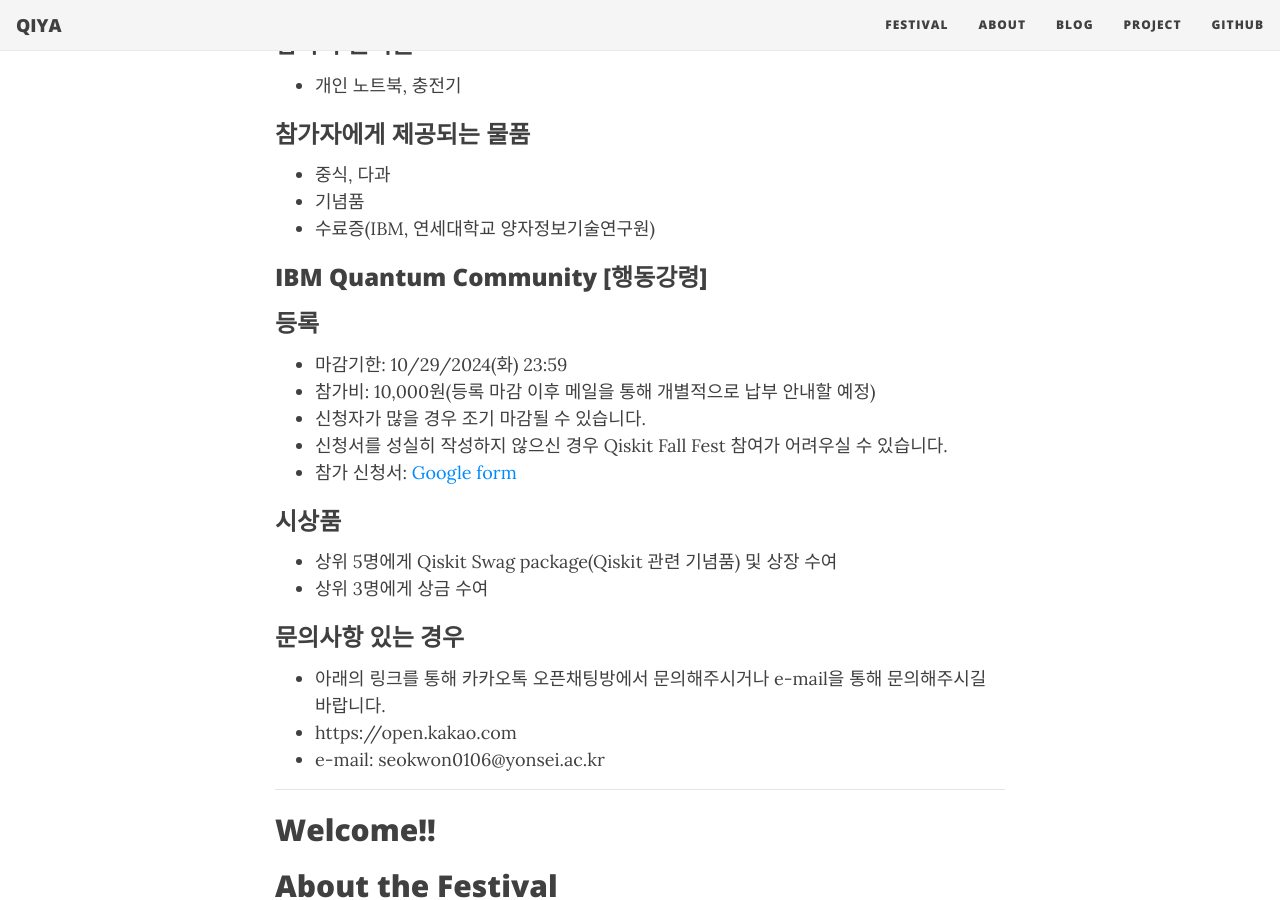
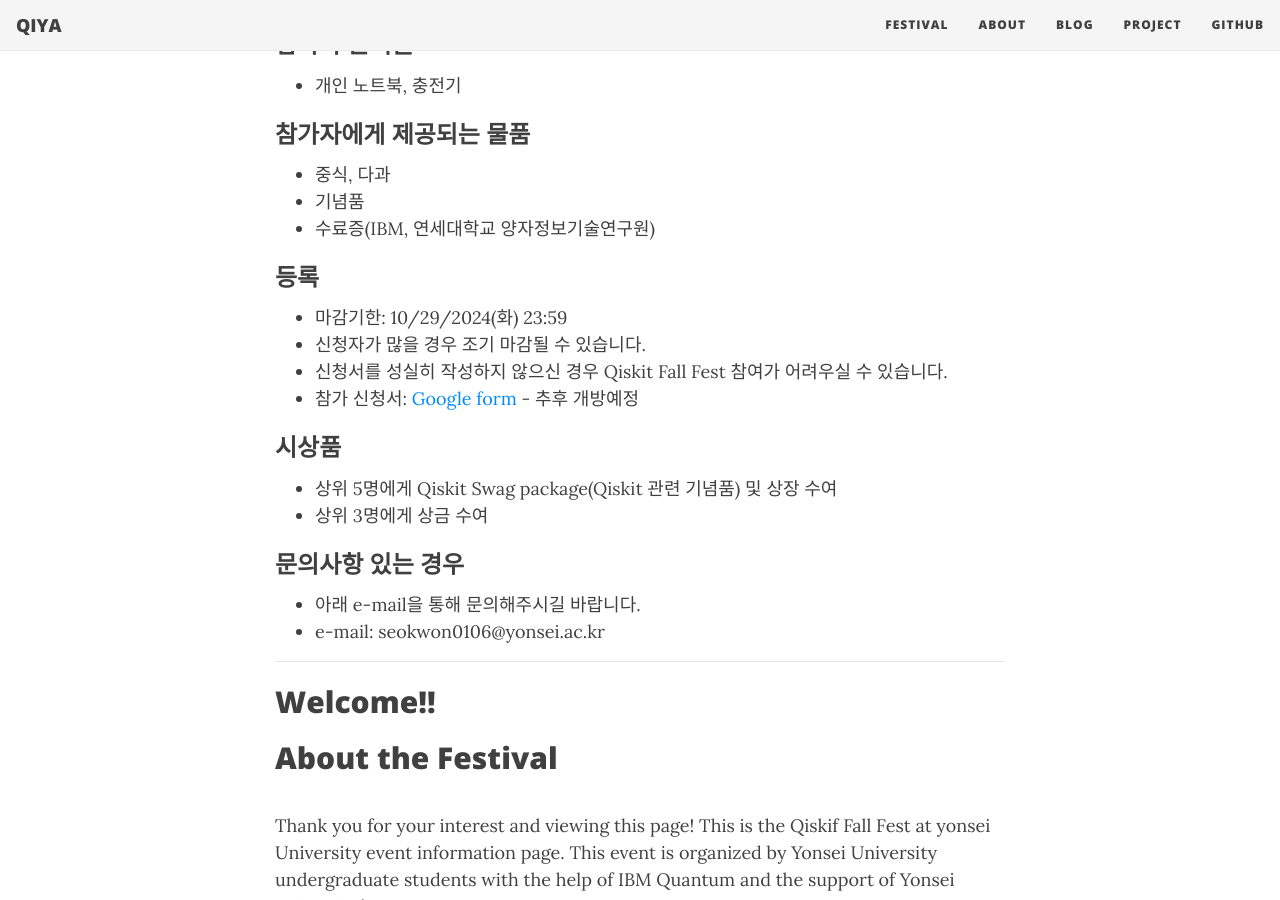
Before and after one commit to QIYA-yonsei/QIYA-yonsei.github.io, a Jekyll site: the page built from index.md, in a window 1280 px wide and 900 px high, scrolled down 10906 px. Built offline with Jekyll 4.4.1, drawn with Linux system fonts in a browser that asks for light colours; nearby versions of some CDN libraries.

Commit message:
Update index.md

```diff
--- a/index.md
+++ b/index.md
@@ -230,15 +230,12 @@ _11/13/2024(수)
 - 기념품
 - 수료증(IBM, 연세대학교 양자정보기술연구원)
 
-### IBM Quantum Community [행동강령]
-
 ### 등록
 
 - 마감기한: 10/29/2024(화) 23:59
-- 참가비: 10,000원(등록 마감 이후 메일을 통해 개별적으로 납부 안내할 예정)
 - 신청자가 많을 경우 조기 마감될 수 있습니다.
 - 신청서를 성실히 작성하지 않으신 경우 Qiskit Fall Fest 참여가 어려우실 수 있습니다.
-- 참가 신청서: [Google form]()
+- 참가 신청서: [Google form]() - 추후 개방예정
 
 ### 시상품
 
@@ -247,8 +244,7 @@ _11/13/2024(수)
 
 ### 문의사항 있는 경우
 
-- 아래의 링크를 통해 카카오톡 오픈채팅방에서 문의해주시거나 e-mail을 통해 문의해주시길 바랍니다.
-- https://open.kakao.com
+- 아래 e-mail을 통해 문의해주시길 바랍니다.
 - e-mail: seokwon0106@yonsei.ac.kr
 
 ---
```
